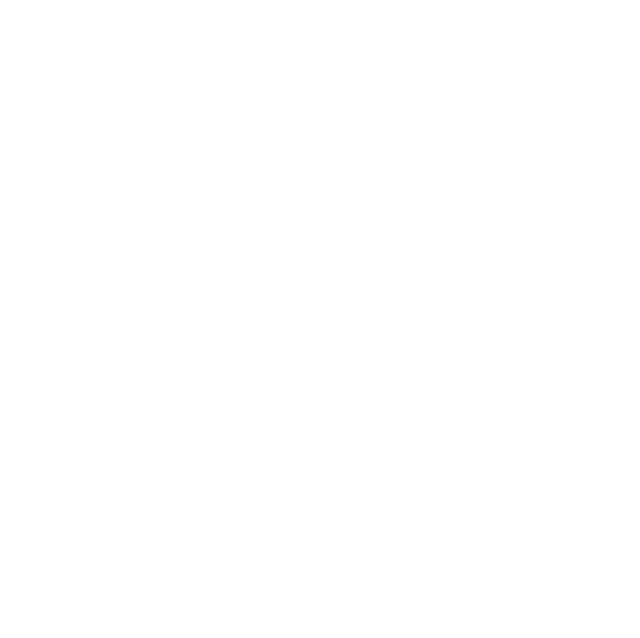
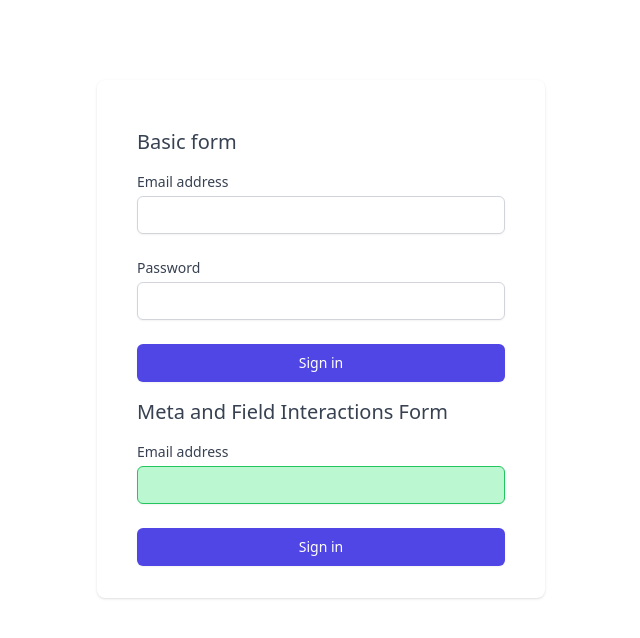
Before and after one commit to Kamsi-yonna/serve, a Nuxt app: page /forms/formTwo in a window 1280 px wide. Before the commit this address had no page. Shown: the top 638 px of the page, without its empty margins (319-959 px from the left). Built offline with nearby package versions, Linux system fonts and the light colour scheme; what @tanstack/vue-query would draw is missing.

Commit message:
feat - moved pages to forms folder

```diff
--- /dev/null
+++ b/pages/forms/formTwo.vue
@@ -0,0 +1,122 @@
+<script setup lang="ts">
+import { Form, Field, ErrorMessage } from 'vee-validate';
+import { string, object } from 'yup';
+import * as Yup from 'yup';
+
+const schema = object({
+  email: string().email().required(),
+  password: string().email().required(),
+});
+
+// Submit handler
+const onSubmit = () => {
+  alert('nice');
+};
+
+const validationSchema = Yup.object({
+  email: Yup.string()
+    .email('Invalid email address')
+    .required('Email is required'),
+});
+
+const onSubmitMeta = () => {
+  alert(upperCase('nice'));
+};
+</script>
+
+<template>
+  <div class="min-h-full flex flex-col justify-center py-12 sm:px-6 lg:px-8">
+    <div class="mt-8 sm:mx-auto sm:w-full sm:max-w-md">
+      <div class="bg-white py-8 px-4 shadow sm:rounded-lg sm:px-10">
+        <Form class="space-y-6" @submit="onSubmit" :validation-schema="schema">
+          <div>
+            <h1 class="my-4 block text-xl font-medium text-gray-700">
+              Basic form
+            </h1>
+            <label for="email" class="block text-sm font-medium text-gray-700">
+              Email address
+            </label>
+            <div class="mt-1">
+              <Field
+                name="email"
+                type="email"
+                class="appearance-none block w-full px-3 py-2 border border-gray-300 rounded-md shadow-sm placeholder-gray-400 focus:outline-none focus:ring-indigo-500 focus:border-indigo-500 sm:text-sm"
+              />
+              <ErrorMessage name="email" class="my-2 text-red-800" />
+            </div>
+          </div>
+
+          <div>
+            <label
+              for="password"
+              class="block text-sm font-medium text-gray-700"
+            >
+              Password
+            </label>
+            <div class="mt-1">
+              <Field
+                name="password"
+                type="password"
+                class="appearance-none block w-full px-3 py-2 border border-gray-300 rounded-md shadow-sm placeholder-gray-400 focus:outline-none focus:ring-indigo-500 focus:border-indigo-500 sm:text-sm"
+              />
+              <ErrorMessage name="password" class="my-2 text-red-800" />
+            </div>
+          </div>
+
+          <div>
+            <button
+              type="submit"
+              class="w-full flex justify-center py-2 px-4 border border-transparent rounded-md shadow-sm text-sm font-medium text-white bg-indigo-600 hover:bg-indigo-700 focus:outline-none focus:ring-2 focus:ring-offset-2 focus:ring-indigo-500"
+            >
+              Sign in
+            </button>
+          </div>
+        </Form>
+
+        <Form
+          class="space-y-6"
+          @submit="onSubmitMeta"
+          :validation-schema="validationSchema"
+          v-slot="{ meta, isSubmitting }"
+        >
+          <div>
+            <h1 class="my-4 block text-xl font-medium text-gray-700">
+              Meta and Field Interactions Form
+            </h1>
+            <label for="email" class="block text-sm font-medium text-gray-700">
+              Email address
+            </label>
+            <div class="mt-1">
+              <Field name="email" v-slot="{ meta, field }">
+                <input
+                  v-bind="field"
+                  type="email"
+                  :class="{
+                    'border-red-500 bg-red-200': meta.touched && !meta.valid,
+                    'border-green-500 bg-green-200':
+                      !meta.touched || meta.valid,
+                  }"
+                  class="appearance-none block w-full px-3 py-2 border rounded-md shadow-sm placeholder-gray-400 focus:outline-none sm:text-sm"
+                />
+              </Field>
+              <ErrorMessage name="email" class="my-2 text-red-800" />
+            </div>
+          </div>
+
+          <div>
+            <!-- :disabled="isSubmitting" disabled if it is submitting  -->
+            <!-- :disabled="!meta.valid" disabled if inputs are invalid  -->
+            <!-- :disabled="!meta.dirty" disabled if valus did not change  -->
+            <button
+              type="submit"
+              :disabled="isSubmitting"
+              class="w-full flex justify-center py-2 px-4 border border-transparent rounded-md shadow-sm text-sm font-medium text-white bg-indigo-600 hover:bg-indigo-700 focus:outline-none focus:ring-2 focus:ring-offset-2 focus:ring-indigo-500"
+            >
+              Sign in
+            </button>
+          </div>
+        </Form>
+      </div>
+    </div>
+  </div>
+</template>
```
Also changed, not shown: pages/forms/freeForm.vue (renamed from pages/freeForm.vue).
